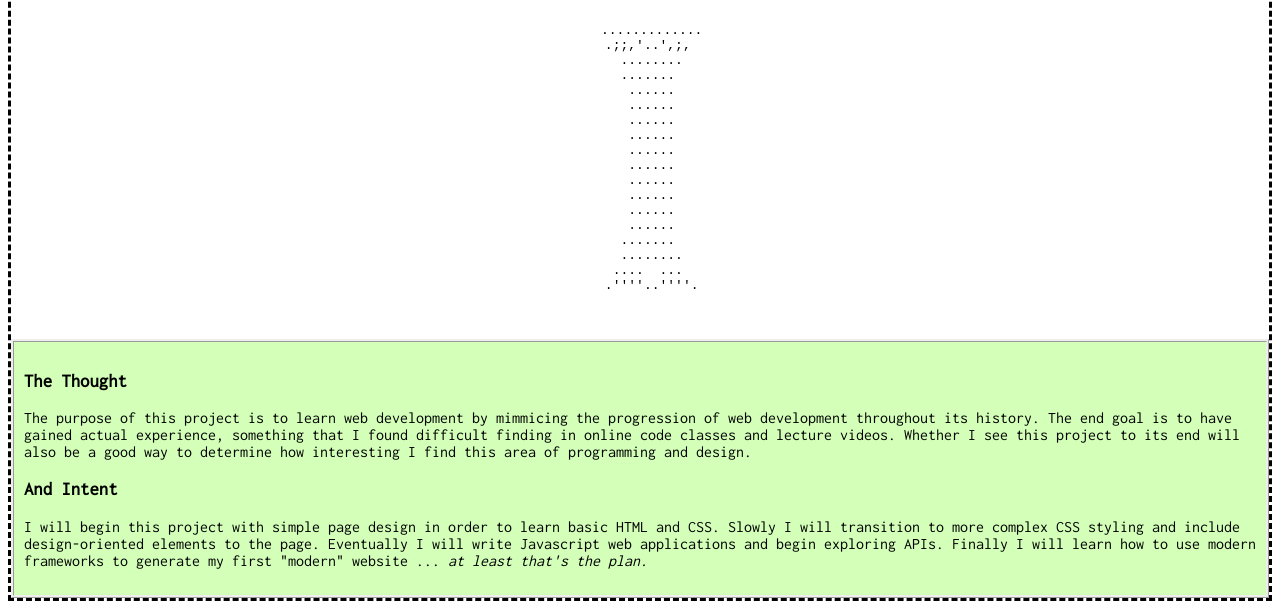
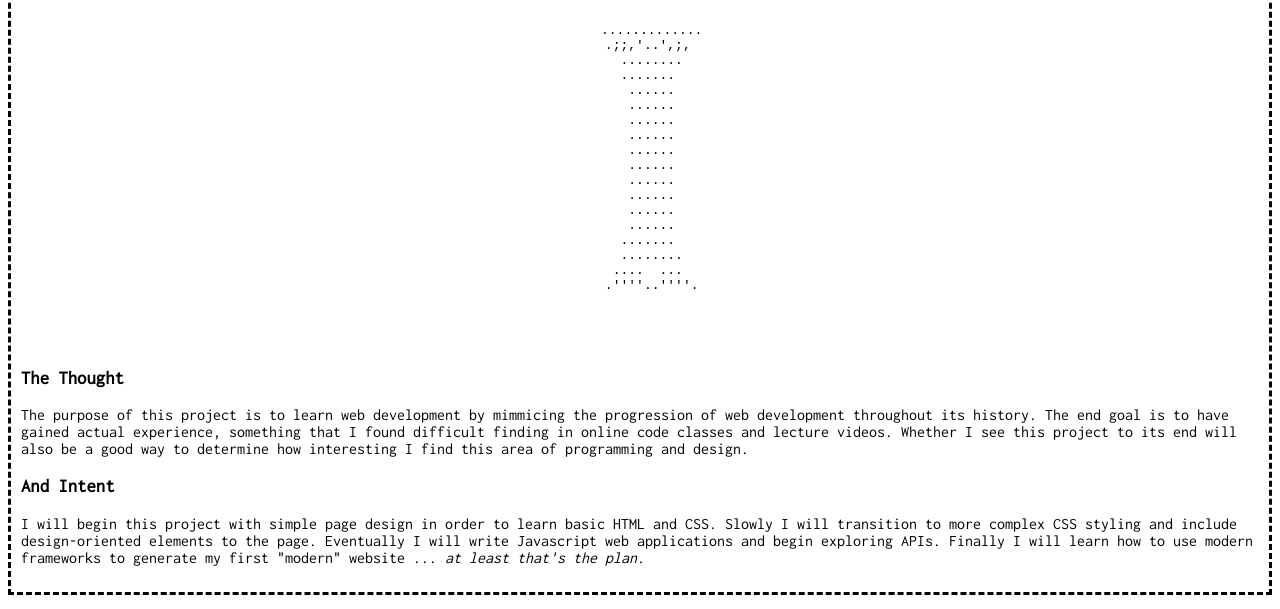
Before and after one commit to balbyu/rewind, a plain HTML site: page index.html in a window 1280 px wide. Shown: the part 330-939 px from the top of the page. Drawn offline with Linux system fonts and the light colour scheme.

Commit message:
Fix coloring of homepage.

```diff
--- a/index.html
+++ b/index.html
@@ -81,7 +81,7 @@
 
 
 
-<div class="home-desc">
+<div class="home-text">
 
   <h3>The Thought</h3>
   <p>The purpose of this project is to learn web development by mimmicing the progression of web development throughout its history. The end goal is to have gained actual experience, something that I found difficult finding in online code classes and lecture videos. Whether I see this project to its end will also be a good way to determine how interesting I find this area of programming and design. </p>
--- a/styles/main.css
+++ b/styles/main.css
@@ -12,7 +12,7 @@ body.home-page {
     border-style: dashed;
     font-family: 'Inconsolata', monospace;
 }
-.home-desc {
+.home-text {
     text-align: left;
     padding: 10px;
 }
```
Also changed, not shown: one/index.html (line endings or trailing spaces).
